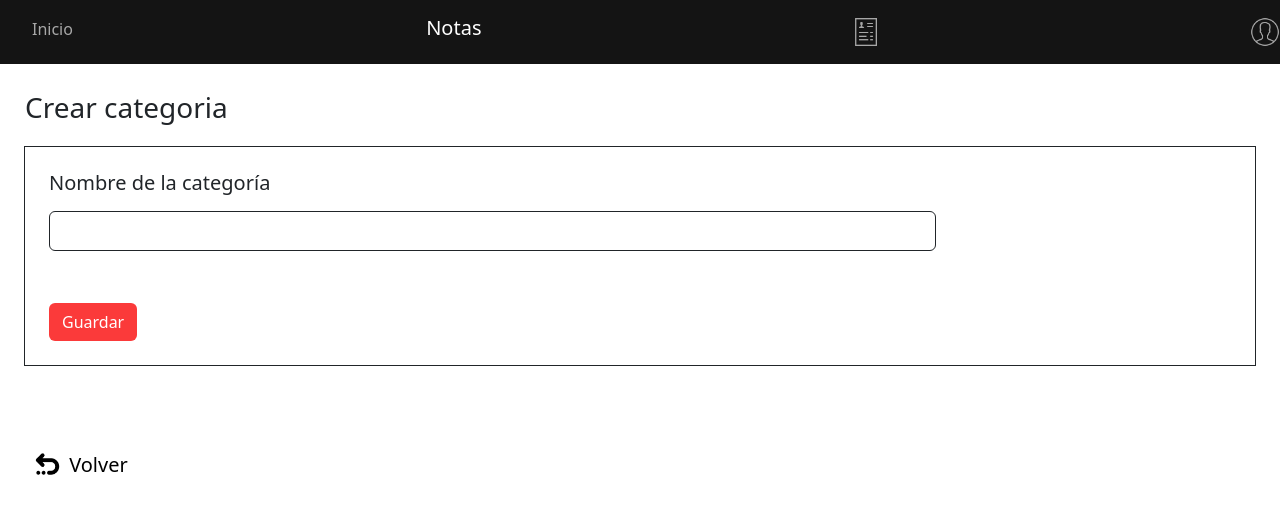
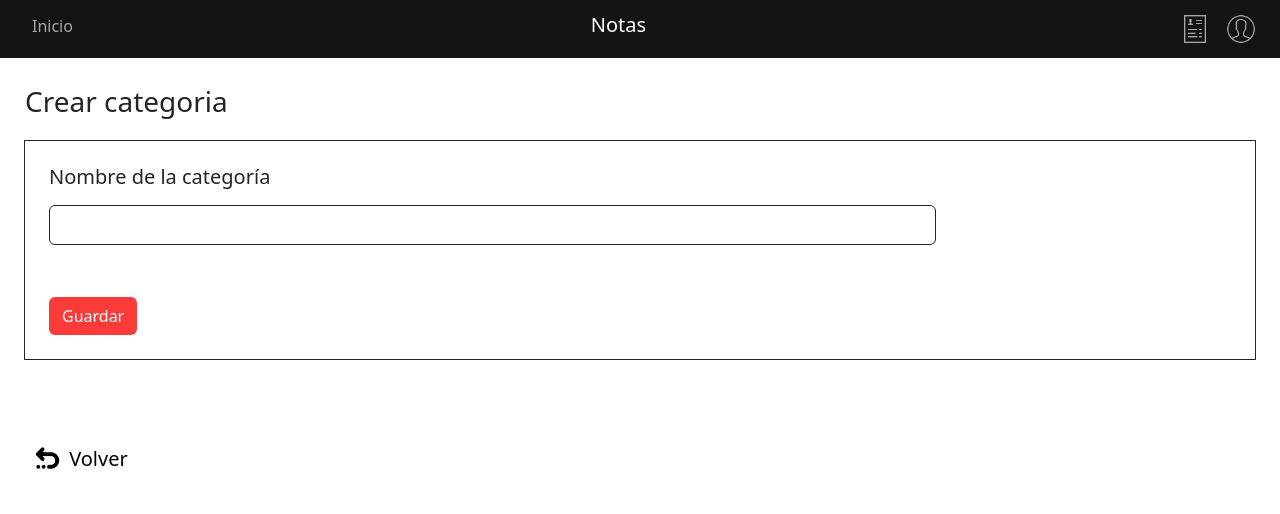
Before and after one commit to RohyllerP/notas, a plain HTML site: page add-categoria.html in a window 1280 px wide. Drawn offline with nearby package versions, Linux system fonts and the light colour scheme.

Commit message:
actualizar error

```diff
--- a/add-categoria.html
+++ b/add-categoria.html
@@ -10,7 +10,7 @@
 </head>
 <body>
     <header style="background-color: var(--color-primario);" class="container-fluid d-flex justify-content-between navbar">
-        <nav class="pt-1 pb-1">
+        <nav>
             <ul style="list-style-type: none; position: relative; top: 5px;" class="d-flex">
                 <li>
                     <a style="text-decoration: none;" class="text-gray" href="/index.html">Inicio</a>
@@ -20,17 +20,19 @@
         <div>
             <h4 class="navbar-brand text-white user-select-none">Notas</h4>
         </div>
+        <div class="d-flex">
             <div>
                 <a href="https://rohyllerp.github.io/notas/assets/img/curriculum-2.pdf" target="_blank">
                     <img class="img-w img-white"  src="./assets/img/portafolio-gray.png"
                     alt="portafolio">
                 </a>
             </div>
-        <div class="ps-3">
+            <div class="ps-3 pe-4">
                 <a href="https://github.com/RohyllerP" target="_blank">
                     <img class="img-w img-white" src="./assets/img/perfil-gray.png"
                     alt="perfil">
                 </a>
+            </div>
         </div>
     </header>
     <main id="main-add-categoria">
```
Also changed, not shown: add-tarea.html (+2 -0 lines), editar-tarea.html (+2 -0 lines). Lines whose indentation alone changed are shown as unchanged.
